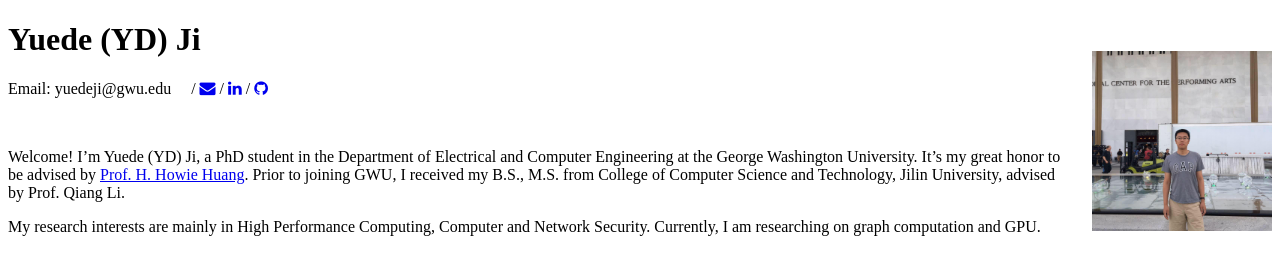
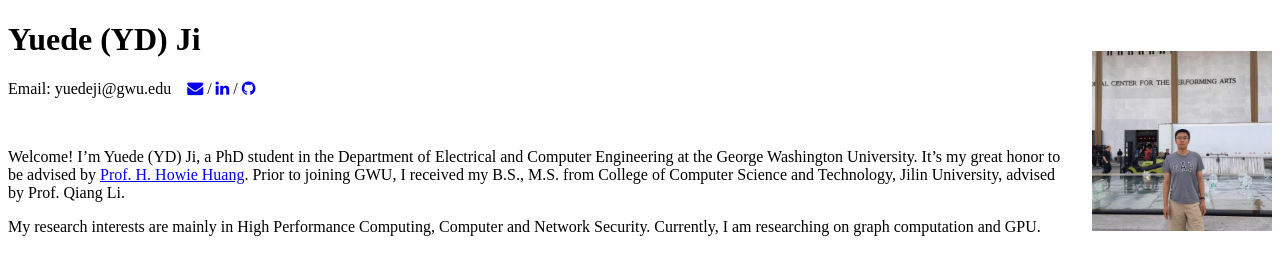
Before and after one commit to yuede/yuede.github.io, a Jekyll site: the page built from index.md, in a window 1280 px wide. Shown: the part 108-379 px from the top of the page. Built offline with Jekyll 4.4.1, drawn with Linux system fonts in a browser that asks for light colours; nearby versions of some CDN libraries.

Commit message:
continue cv

```diff
--- a/_includes/social.html
+++ b/_includes/social.html
@@ -1,10 +1,10 @@
 <div class="social">
   <p>
-    Email: yuedeji@gwu.edu &nbsp;&nbsp;&nbsp;
+    Email: yuedeji@gwu.edu &nbsp;&nbsp;
     <!--    <a href="../static/info/yuede_cv.pdf">CV</a>
     -->
     {% if site.email %}
-        / <a href="mailto:{{ site.email}}"><i class="fa fa-envelope"></i></a>
+         <a href="mailto:{{ site.email}}"><i class="fa fa-envelope"></i></a>
     {% endif %}
     {% if site.linkedin %}
         / <a href="http://linkedin.com/in/{{ site.linkedin }}"><i class="fa fa-linkedin"></i></a>
```
